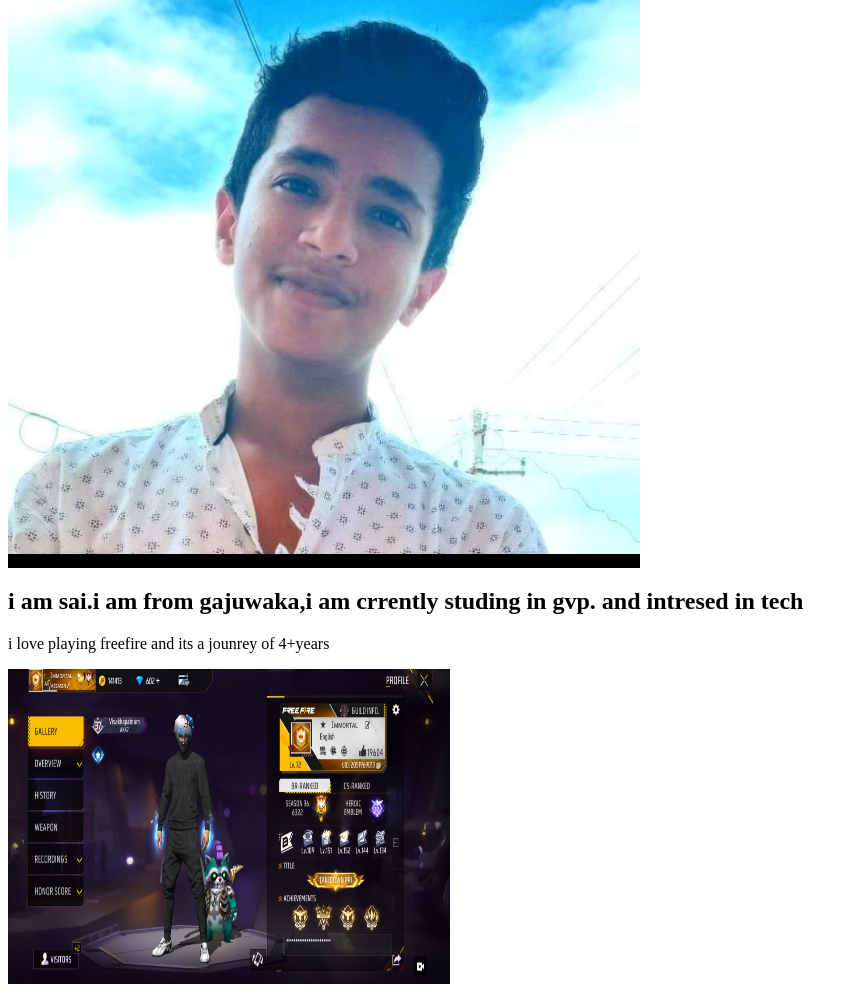
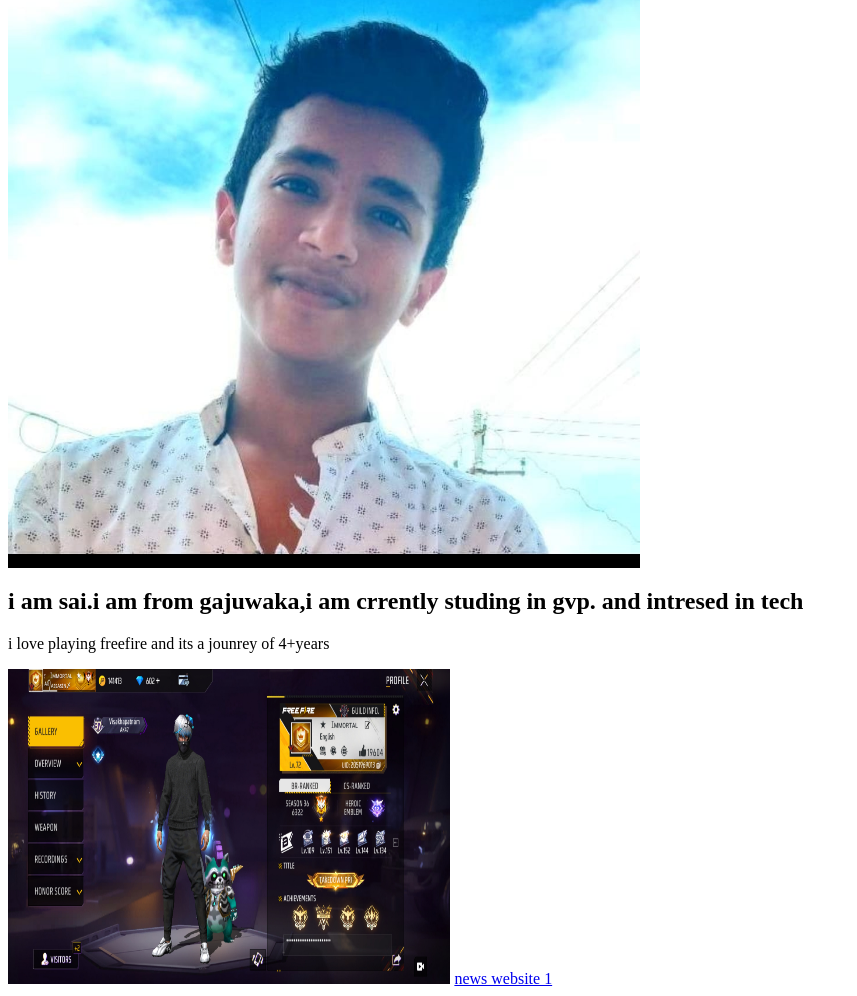
Before and after one commit to gangadharsaimanitanka/sai, a plain HTML site: page index.html in a window 1280 px wide. Shown: the part 188-1184 px from the top of the page, without its empty margins (0-857 px from the left). Drawn offline with Linux system fonts and the light colour scheme.

Commit message:
added news website

```diff
--- a/index.html
+++ b/index.html
@@ -15,5 +15,7 @@ i am sai.i am from gajuwaka,i am crrently studing in gvp. and intresed in tech
 <p>i love playing freefire and its a jounrey of 4+years </p>
 <img width="35%" src="freefire.jpg"
 <iframe width="560" height="315" src="https://www.youtube.com/embed/GlAI0T1bWZk?si=FcmcJ_3DJEgDTJZ8" title="YouTube video player" frameborder="0" allow="accelerometer; autoplay; clipboard-write; encrypted-media; gyroscope; picture-in-picture; web-share" allowfullscreen></iframe>
+<a href="https://r.search.yahoo.com/_ylt=AwrKAUfpr8Bl1RgtxVS7HAx.;_ylu=Y29sbwNzZzMEcG9zAzMEdnRpZAMEc2VjA3Ny/RV=2/RE=1707155562/RO=10/RU=https%3a%2f%2fwww.nytimes.com%2fsection%2fnyregion/RK=2/RS=ad.xnpAyjVLk3UjIVbcEJiNkrwU-" target="-blank">news website 1</a>
+
 </body>
 </html>
```
